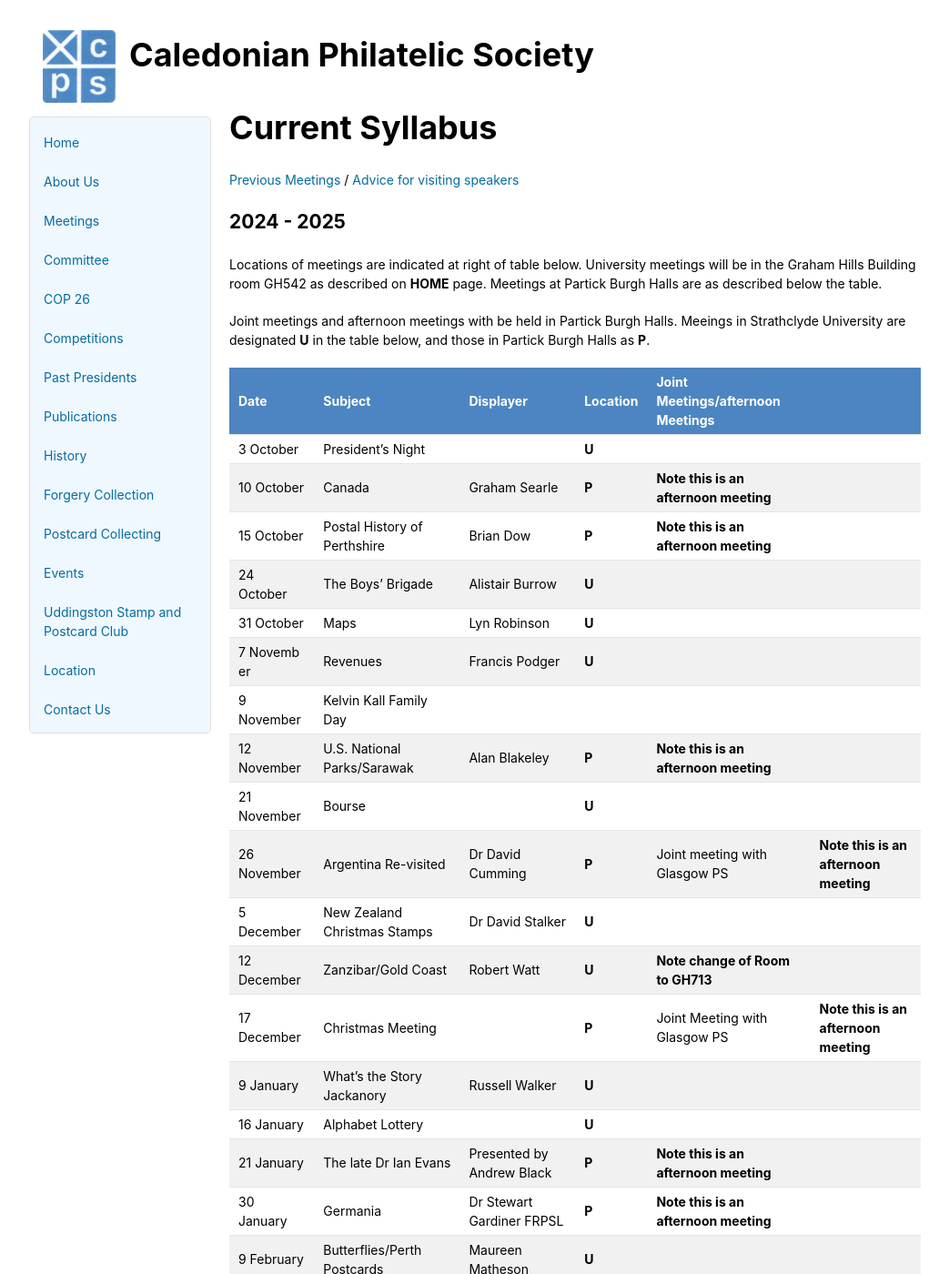
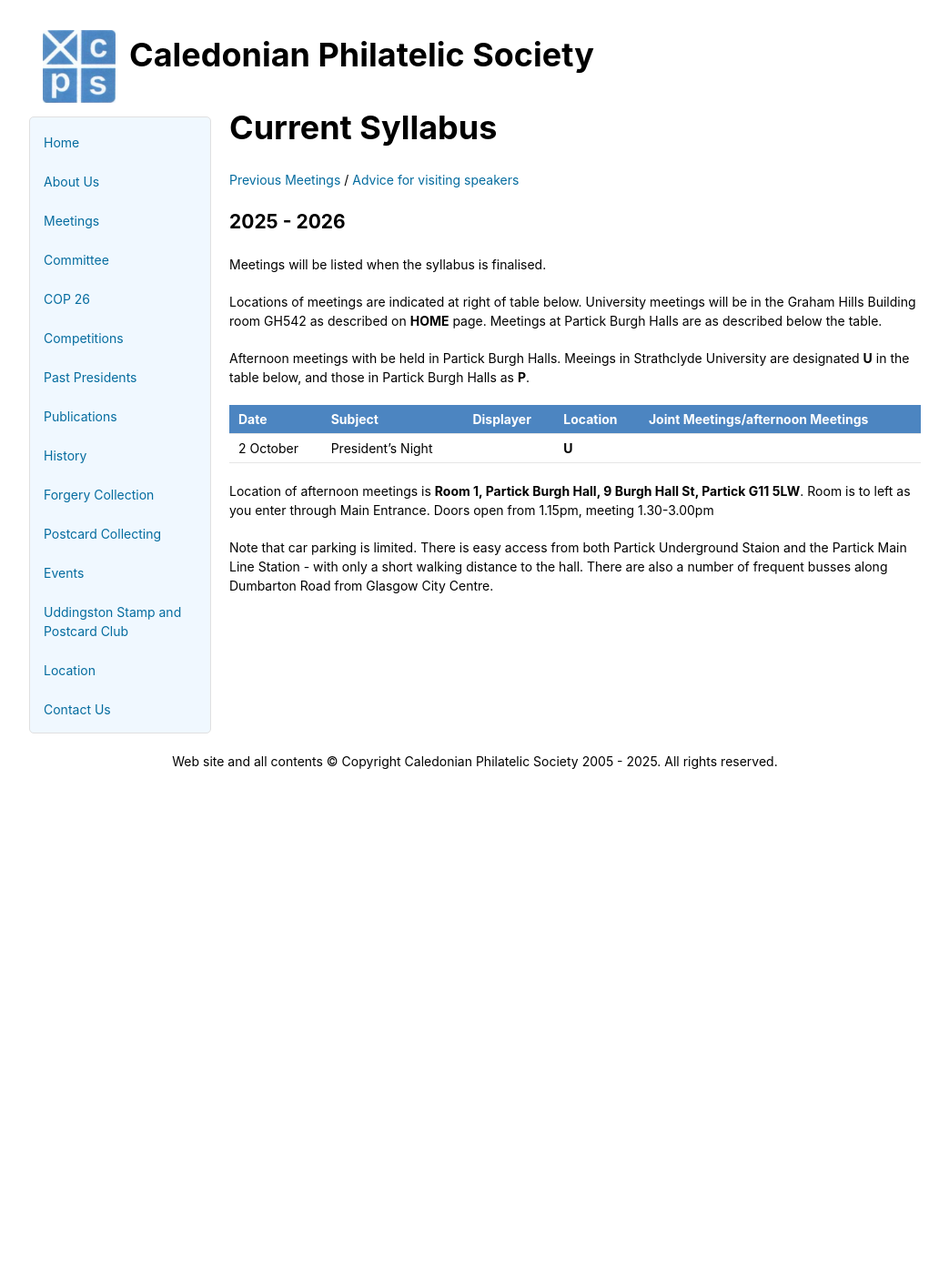
Before and after one commit to astalker/caledonian-stamps, a Jekyll site: the page built from meetings.md, in a window 1280 px wide and 1400 px high. Shown: the whole window at 91% size, without its empty margins (118-1161 px from the left). Built offline with Jekyll 4.4.1, drawn with Linux system fonts in a browser that asks for light colours; our own code applies the rules of GitHub Pages for plain Markdown files; some of the changed text lies outside the part shown.

Commit message:
Update meetings.getting ready for 2025 - 2026

```diff
--- a/meetings.md
+++ b/meetings.md
@@ -2,41 +2,19 @@
 
 [Previous Meetings](./previous-meetings) / [Advice for visiting speakers](./advice-for-visiting-speakers)
 
-## 2024 - 2025 ##
+## 2025 - 2026 ##
+
+Meetings will be listed when the syllabus is finalised.
 
 Locations of meetings are indicated at right of table below. University meetings will be in the Graham Hills Building room GH542 as described on **HOME** page. Meetings at Partick Burgh Halls are as described below the table.
 
-Joint meetings and afternoon meetings with be held in Partick Burgh Halls. Meeings in Strathclyde University are designated **U** in the table below, and those in Partick Burgh Halls as **P**.
+Afternoon meetings with be held in Partick Burgh Halls. Meeings in Strathclyde University are designated **U** in the table below, and those in Partick Burgh Halls as **P**.
 
 Date  | Subject | Displayer | Location | Joint Meetings/afternoon Meetings |
 ---- | ------- | --------- | -------- | --------------  |
-3 October | President's Night| | **U**
-10 October | Canada | Graham Searle | **P** | **Note this is an afternoon meeting**
-15 October | Postal History of Perthshire | Brian Dow | **P** | **Note this is an afternoon meeting**
-24 October | The Boys' Brigade | Alistair Burrow | **U**
-31 October | Maps | Lyn Robinson |**U**
-7 Novemb er | Revenues | Francis Podger | **U**
-9 November | Kelvin Kall Family Day
-12 November | U.S. National Parks/Sarawak| Alan Blakeley| **P** | **Note this is an afternoon meeting**
-21 November |Bourse | | **U**
-26 November |Argentina Re-visited | Dr David Cumming | **P** |Joint meeting with Glasgow PS| **Note this is an afternoon meeting**
-5 December | New Zealand Christmas Stamps | Dr David Stalker | **U**
-12 December | Zanzibar/Gold Coast | Robert Watt |**U** | **Note change of Room to GH713**
-17 December | Christmas Meeting | | **P** | Joint Meeting with Glasgow PS | **Note this is an afternoon meeting**
-9 January | What's the Story Jackanory | Russell Walker | **U**
-16 January | Alphabet Lottery | | **U**
-21 January | The late Dr Ian Evans | Presented by Andrew Black | **P** | **Note this is an afternoon meeting**
-30 January | Germania | Dr Stewart Gardiner FRPSL | **P** | **Note this is an afternoon meeting**
-9 February | Butterflies/Perth Postcards | Maureen Matheson | **U**
-13 February | Competitions (Caledonian PS Meeting) || **P** | **Note this is an afternoon meeting**
-20 February | Something American | George Henshilwood | **U**
-27 February | Auction night | | **U**
-6 March | World War I /Iraq | Gary Cheyne |**U**
-20 March | Syria 1920 - 1950 |Jan van den Baard | **U**
-25 March | George V Commonwealth | Kenny Morrison |**P** | Joint Meeting with Glasgow PS | **Note this is an afternoon meeting**
-4/5 April | ASPS Annual Congress |||Vine Centre Dunfermline
-10 April |AGM and 3rd Reich Postal Stationery | | **U**
+2 October | President's Night| | **U**
 
-Location of Joint Meetings and afternoon meetings is **Room 1, Partick Burgh Hall, 9 Burgh Hall St, Partick G11 5LW**. Room is to left as you enter through Main Entrance. Doors open from 1.15pm, meeting 1.30-3.00pm
+
+Location of afternoon meetings is **Room 1, Partick Burgh Hall, 9 Burgh Hall St, Partick G11 5LW**. Room is to left as you enter through Main Entrance. Doors open from 1.15pm, meeting 1.30-3.00pm
 
 Note that car parking is limited. There is easy access from both Partick Underground Staion and the Partick Main Line Station - with only a short walking distance to the hall. There are also a number of frequent busses along Dumbarton Road from Glasgow City Centre.
```
